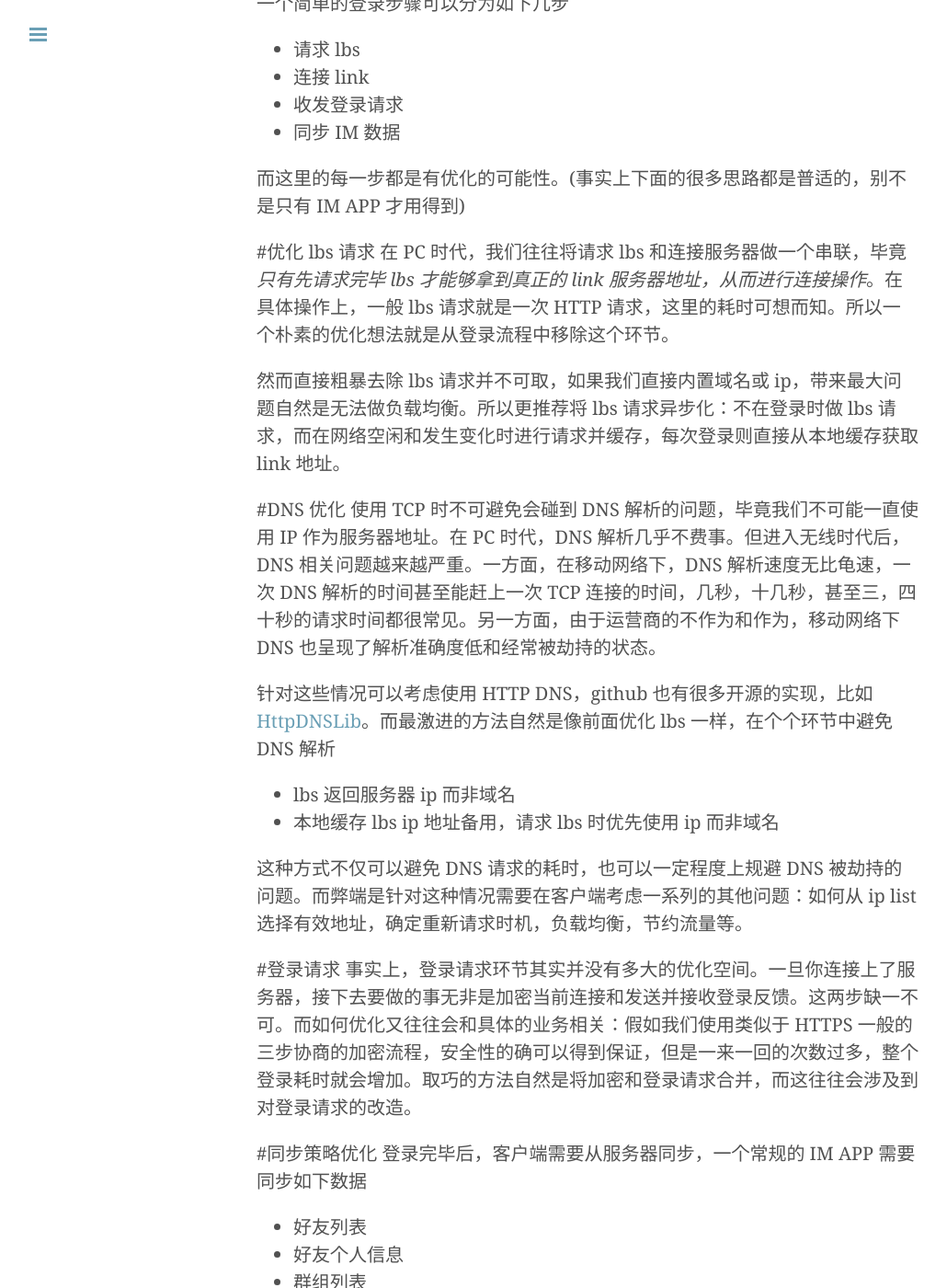
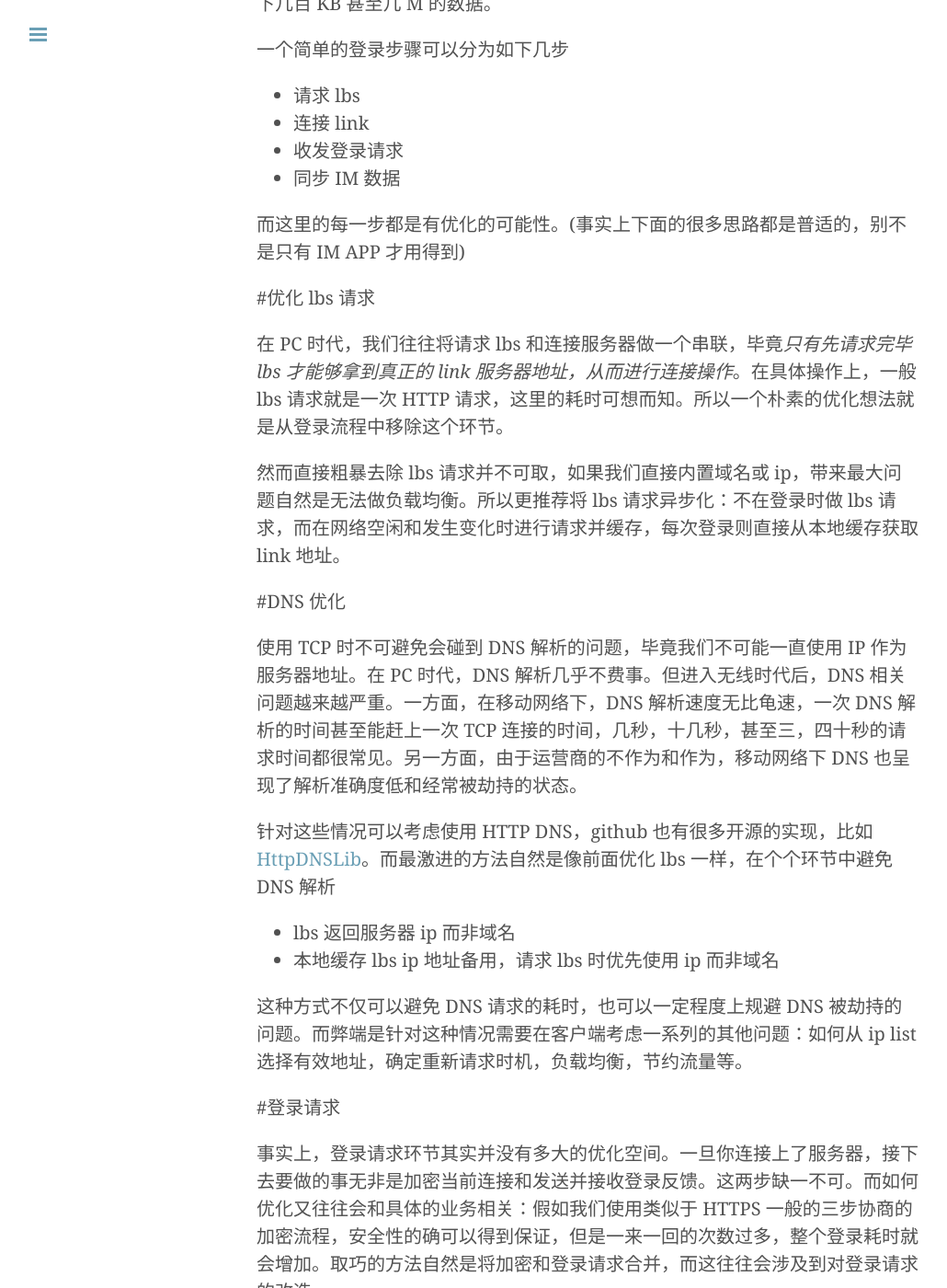
Before and after one commit to xiangwangfeng/xiangwangfeng.github.io, a Jekyll site: the page built from _posts/2016-04-27-移动 IM 开发之登录优化.md, in a window 1280 px wide and 1400 px high, scrolled down 353 px. Shown: the whole window at 92% size, without its empty margins (1-1031 px from the left). Built offline with Jekyll 4.4.1, drawn with Linux system fonts in a browser that asks for light colours; some web fonts are replaced; some of the changed text lies outside the part shown.

```diff
--- a/_posts/2016-04-27-移动 IM 开发之登录优化.md
+++ b/_posts/2016-04-27-移动 IM 开发之登录优化.md
@@ -2,7 +2,9 @@
 layout: post
 title:  移动 IM 开发之登录优化
 ---
+
 #源起
+
 在移动 IM 模块中，最核心最复杂的模块莫过于登录模块。一个没有经过很好优化的登录模块往往耗时久且浪费流量：一次登录短则数十秒，长则几分钟，同时同步下几百 KB 甚至几 M 的数据。
 
 一个简单的登录步骤可以分为如下几步
@@ -14,12 +16,16 @@ title:  移动 IM 开发之登录优化
 
 而这里的每一步都是有优化的可能性。(事实上下面的很多思路都是普适的，别不是只有 IM APP 才用得到)
 
+
 #优化 lbs 请求
+
+
 在 PC 时代，我们往往将请求 lbs 和连接服务器做一个串联，毕竟*只有先请求完毕 lbs 才能够拿到真正的 link 服务器地址，从而进行连接操作*。在具体操作上，一般 lbs 请求就是一次 HTTP 请求，这里的耗时可想而知。所以一个朴素的优化想法就是从登录流程中移除这个环节。
 
 然而直接粗暴去除 lbs 请求并不可取，如果我们直接内置域名或 ip，带来最大问题自然是无法做负载均衡。所以更推荐将 lbs 请求异步化：不在登录时做 lbs 请求，而在网络空闲和发生变化时进行请求并缓存，每次登录则直接从本地缓存获取 link 地址。
 
 #DNS 优化
+
 使用 TCP 时不可避免会碰到 DNS 解析的问题，毕竟我们不可能一直使用 IP 作为服务器地址。在 PC 时代，DNS 解析几乎不费事。但进入无线时代后，DNS 相关问题越来越严重。一方面，在移动网络下，DNS 解析速度无比龟速，一次 DNS 解析的时间甚至能赶上一次 TCP 连接的时间，几秒，十几秒，甚至三，四十秒的请求时间都很常见。另一方面，由于运营商的不作为和作为，移动网络下 DNS 也呈现了解析准确度低和经常被劫持的状态。
 
 针对这些情况可以考虑使用 HTTP DNS，github 也有很多开源的实现，比如 [HttpDNSLib](https://github.com/CNSRE/HTTPDNSLib)。而最激进的方法自然是像前面优化 lbs 一样，在个个环节中避免 DNS 解析
@@ -31,11 +37,13 @@ title:  移动 IM 开发之登录优化
 
 
 
+#登录请求
 
-#登录请求
 事实上，登录请求环节其实并没有多大的优化空间。一旦你连接上了服务器，接下去要做的事无非是加密当前连接和发送并接收登录反馈。这两步缺一不可。而如何优化又往往会和具体的业务相关：假如我们使用类似于 HTTPS 一般的三步协商的加密流程，安全性的确可以得到保证，但是一来一回的次数过多，整个登录耗时就会增加。取巧的方法自然是将加密和登录请求合并，而这往往会涉及到对登录请求的改造。
 
+
 #同步策略优化
+
 登录完毕后，客户端需要从服务器同步，一个常规的 IM APP 需要同步如下数据
 
 * 好友列表
```
